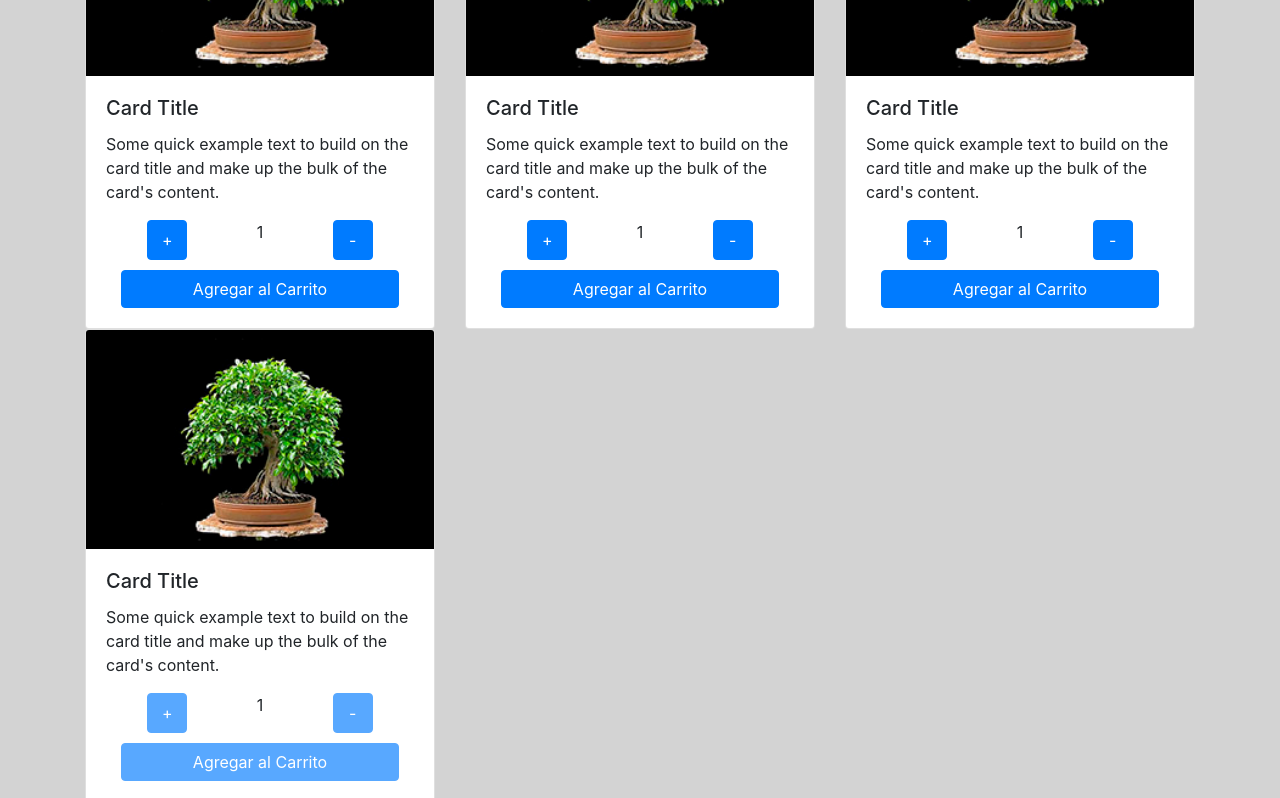
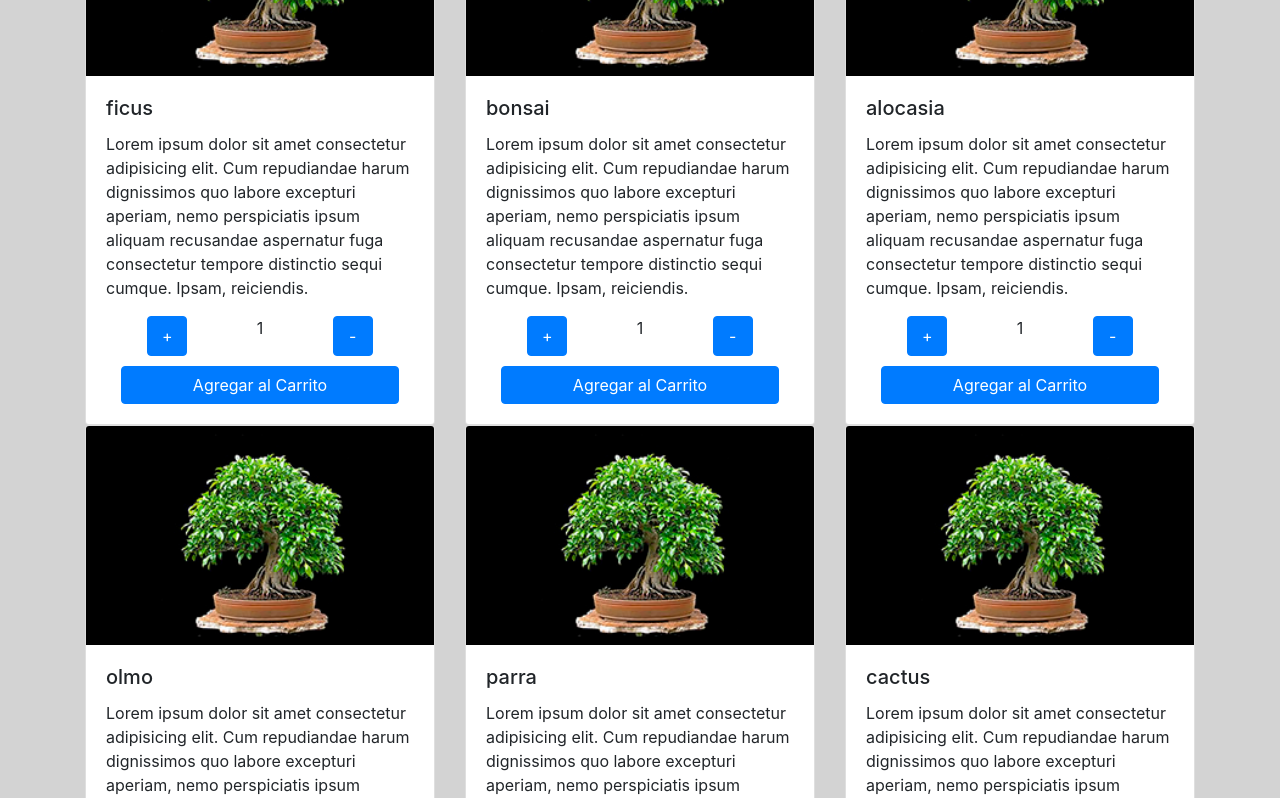
Before and after one commit to gonzamoda/reactcoder, a React (Create React App) app: page / in a window 1280 px wide. Shown: the part 800-1598 px from the top of the page. Built offline with nearby package versions, Linux system fonts and the light colour scheme.

Commit message:
Desafío 06 - Catálogo con MAPS y Promises

```diff
--- /dev/null
+++ b/src/components/Item.js
@@ -0,0 +1,22 @@
+import bonsai01 from "../images/bonsai01.jpg";
+import Card from "react-bootstrap/Card";
+import ItemCount from "./ItemCount";
+
+//Acá pongo la información que quiero mostrar de cada item del array de productos.
+
+const Item = ({ nombre, descripcion, stock }) => {
+  return (
+    <>
+      <Card>
+        <Card.Img variant="top" src={bonsai01} />
+        <Card.Body>
+          <Card.Title>{nombre}</Card.Title>
+          <Card.Text>{descripcion}</Card.Text>
+          <ItemCount stock={stock} initial={1} onAdd={() => {}} />
+        </Card.Body>
+      </Card>
+    </>
+  );
+};
+
+export default Item;
--- a/src/components/ItemCount.js
+++ b/src/components/ItemCount.js
@@ -1,6 +1,4 @@
-import Card from "react-bootstrap/Card";
 import Button from "react-bootstrap/Button";
-import bonsai01 from "../images/bonsai01.jpg";
 import { useEffect } from "react";
 import { useState } from "react";
 import Container from "react-bootstrap/Container";
@@ -29,17 +27,8 @@ const ItemCount = ({ stock, initial, onAdd }) => {
   };
 
   useEffect(() => {}, []);
-
-  if (stock > 0) {
   return (
-      <Card>
-        <Card.Img variant="top" src={bonsai01} />
-        <Card.Body>
-          <Card.Title>Card Title</Card.Title>
-          <Card.Text>
-            Some quick example text to build on the card title and make up the
-            bulk of the card's content.
-          </Card.Text>
+    <>
       <Container fluid>
         <Row className="contadorItem">
           <Col>
@@ -68,60 +57,8 @@ const ItemCount = ({ stock, initial, onAdd }) => {
           Agregar al Carrito
         </Button>
       </Container>
-        </Card.Body>
-      </Card>
+    </>
   );
-  } else {
-    return (
-      <Card>
-        <Card.Img variant="top" src={bonsai01} />
-        <Card.Body>
-          <Card.Title>Card Title</Card.Title>
-          <Card.Text>
-            Some quick example text to build on the card title and make up the
-            bulk of the card's content.
-          </Card.Text>
-          <Container fluid>
-            <Row className="contadorItem">
-              <Col>
-                <Button
-                  disabled
-                  className="botonMasMenos"
-                  onClick={sumarContador}
-                >
-                  {" "}
-                  +{" "}
-                </Button>
-              </Col>
-              <Col>
-                <p>{estado}</p>
-              </Col>
-              <Col>
-                <Button
-                  disabled
-                  className="botonMasMenos"
-                  onClick={restarContador}
-                >
-                  {" "}
-                  -{" "}
-                </Button>
-              </Col>
-            </Row>
-          </Container>
-          <Container fluid>
-            <Button
-              disabled
-              className="botonAgregarCarrito"
-              variant="primary"
-              onClick={agregarCarrito}
-            >
-              Agregar al Carrito
-            </Button>
-          </Container>
-        </Card.Body>
-      </Card>
-    );
-  }
 };
 
 export default ItemCount;
--- /dev/null
+++ b/src/components/ItemList.js
@@ -0,0 +1,33 @@
+import Item from "./Item";
+import Container from "react-bootstrap/Container";
+import Row from "react-bootstrap/Row";
+import Col from "react-bootstrap/Col";
+
+//Con el array de productos recibidos hago un map para mostrar cada elemento como <li>
+//Cada item de la lista es un Item, al cual le paso la información por prop.
+
+const ItemList = ({ productos }) => {
+  return (
+    <>
+      <ul>
+        <Container>
+          <Row>
+            {productos.map((element) => (
+              <Col md="4">
+                <li key={element.id}>
+                  <Item
+                    nombre={element.nombre}
+                    descripcion={element.descripcion}
+                    stock={element.stock}
+                  />
+                </li>
+              </Col>
+            ))}
+          </Row>
+        </Container>
+      </ul>
+    </>
+  );
+};
+
+export default ItemList;
--- a/src/components/ItemListContainer.js
+++ b/src/components/ItemListContainer.js
@@ -1,50 +1,86 @@
-import ItemCount from "./ItemCount";
-import Row from "react-bootstrap/Row";
-import Col from "react-bootstrap/Col";
-import Container from "react-bootstrap/Container";
+import { useEffect, useState } from "react";
+import ItemList from "./ItemList";
+
+//Creo una Promise que devuelve el array de productos
+
+const promiseEjercicio = () => {
+  return new Promise((res, rej) => {
+    setTimeout(
+      () =>
+        res([
+          {
+            id: 29,
+            destacado: true,
+            nombre: "ficus",
+            descripcion:
+              "Lorem ipsum dolor sit amet consectetur adipisicing elit. Cum repudiandae harum dignissimos quo labore excepturi aperiam, nemo perspiciatis ipsum aliquam recusandae aspernatur fuga consectetur tempore distinctio sequi cumque. Ipsam, reiciendis.",
+            stock: 10,
+          },
+          {
+            id: 30,
+            destacado: true,
+            nombre: "bonsai",
+            descripcion:
+              "Lorem ipsum dolor sit amet consectetur adipisicing elit. Cum repudiandae harum dignissimos quo labore excepturi aperiam, nemo perspiciatis ipsum aliquam recusandae aspernatur fuga consectetur tempore distinctio sequi cumque. Ipsam, reiciendis.",
+            stock: 10,
+          },
+          {
+            id: 31,
+            destacado: false,
+            nombre: "alocasia",
+            descripcion:
+              "Lorem ipsum dolor sit amet consectetur adipisicing elit. Cum repudiandae harum dignissimos quo labore excepturi aperiam, nemo perspiciatis ipsum aliquam recusandae aspernatur fuga consectetur tempore distinctio sequi cumque. Ipsam, reiciendis.",
+            stock: 10,
+          },
+          {
+            id: 32,
+            destacado: false,
+            nombre: "olmo",
+            descripcion:
+              "Lorem ipsum dolor sit amet consectetur adipisicing elit. Cum repudiandae harum dignissimos quo labore excepturi aperiam, nemo perspiciatis ipsum aliquam recusandae aspernatur fuga consectetur tempore distinctio sequi cumque. Ipsam, reiciendis.",
+            stock: 10,
+          },
+          {
+            id: 33,
+            destacado: false,
+            nombre: "parra",
+            descripcion:
+              "Lorem ipsum dolor sit amet consectetur adipisicing elit. Cum repudiandae harum dignissimos quo labore excepturi aperiam, nemo perspiciatis ipsum aliquam recusandae aspernatur fuga consectetur tempore distinctio sequi cumque. Ipsam, reiciendis.",
+            stock: 8,
+          },
+          {
+            id: 34,
+            destacado: false,
+            nombre: "cactus",
+            descripcion:
+              "Lorem ipsum dolor sit amet consectetur adipisicing elit. Cum repudiandae harum dignissimos quo labore excepturi aperiam, nemo perspiciatis ipsum aliquam recusandae aspernatur fuga consectetur tempore distinctio sequi cumque. Ipsam, reiciendis.",
+            stock: 8,
+          },
+        ]),
+      3000
+    );
+  });
+};
 
 const ItemListContainer = () => {
-  return (
-    <Container>
-      <Row>
-        <Col xs={12} md={6} lg={4}>
-          <ItemCount
-            stock={5}
-            onAdd={(cantidad) => {
-              console.log(cantidad);
-            }}
-            initial={1}
-          />
-        </Col>
-        <Col xs={12} md={6} lg={4}>
-          <ItemCount
-            stock={4}
-            onAdd={(cantidad) => {
-              console.log(cantidad);
-            }}
-            initial={1}
-          />
-        </Col>
-        <Col xs={12} md={6} lg={4}>
-          <ItemCount
-            stock={7}
-            onAdd={(cantidad) => {
-              console.log(cantidad);
-            }}
-            initial={1}
-          />
-        </Col>
-        <Col xs={12} md={6} lg={4}>
-          <ItemCount
-            stock={0}
-            onAdd={(cantidad) => {
-              console.log(cantidad);
-            }}
-            initial={1}
-          />
-        </Col>
-      </Row>
-    </Container>
+  const [dataShow, setDataShow] = useState([]);
+
+  useEffect(() => {
+    promiseEjercicio().then((data) => {
+      setDataShow(data);
+    });
+  }, []);
+
+  //Mientras se ejecuta la Promise en la pagina se muestra "Cargando..."
+  //Una vez terminada la Promise se muestra ItemList
+  //Le envío el array de productos a ItemList por Props
+
+  return dataShow.length === 0 ? (
+    <h1>Cargando...</h1>
+  ) : (
+    <>
+      <ItemList productos={dataShow} />
+    </>
   );
 };
 
--- a/src/components/SliderPrincipal.js
+++ b/src/components/SliderPrincipal.js
@@ -8,7 +8,7 @@ const SliderPrincipal = () => {
         <img className="d-block w-100" src={slider01} alt="First slide" />
         <Carousel.Caption>
           <h3>Gonzalo Modarelli</h3>
-          <p>Desafío Clase 05 - Contador con botón</p>
+          <p>Desafío Clase 06 - Promises, asincronía y MAP</p>
         </Carousel.Caption>
       </Carousel.Item>
     </Carousel>
--- a/src/style.css
+++ b/src/style.css
@@ -35,3 +35,7 @@ body {
 .botonAgregarCarrito {
   width: 100%;
 }
+
+ul li {
+  list-style: none;
+}
```
Lines whose indentation alone changed are shown as unchanged.
